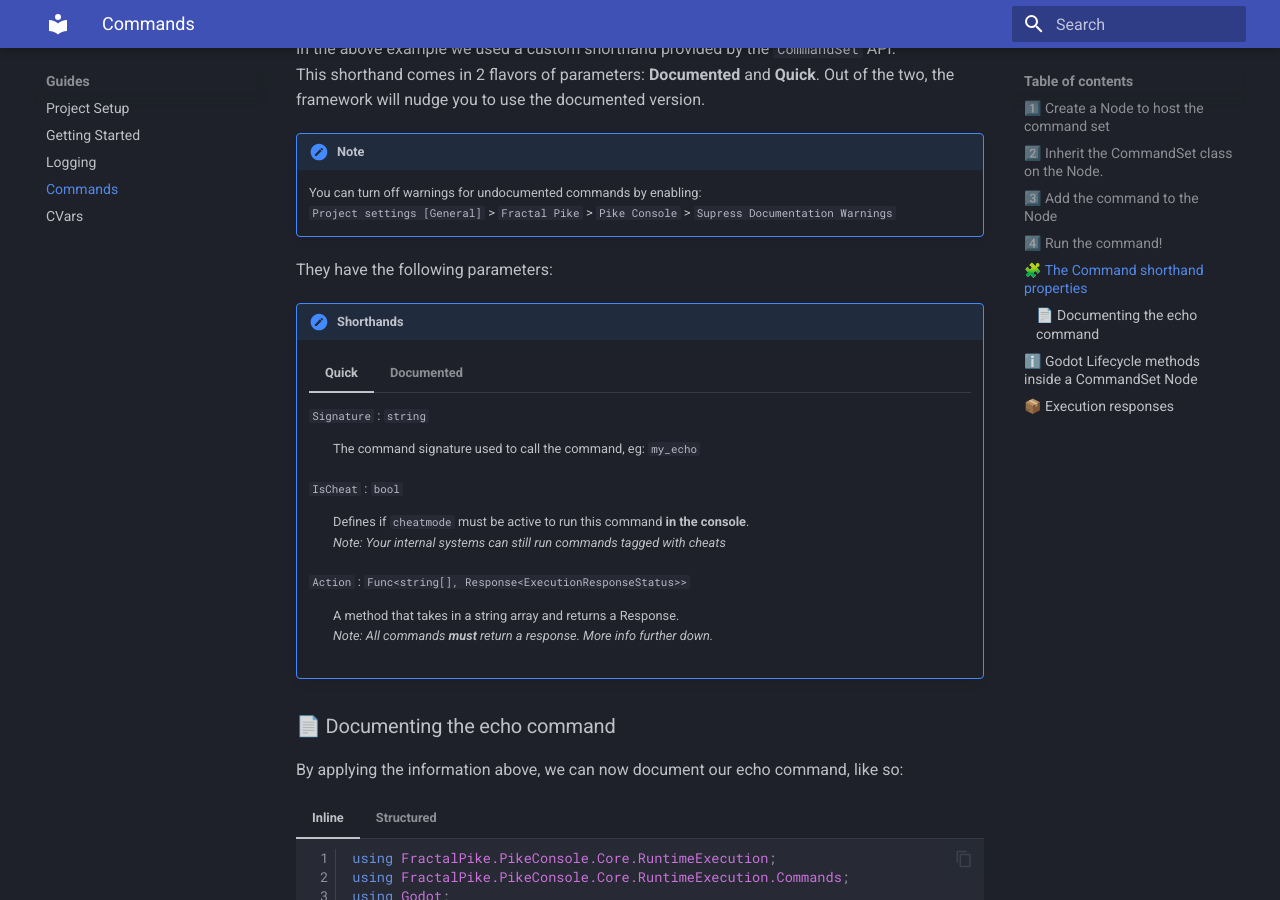
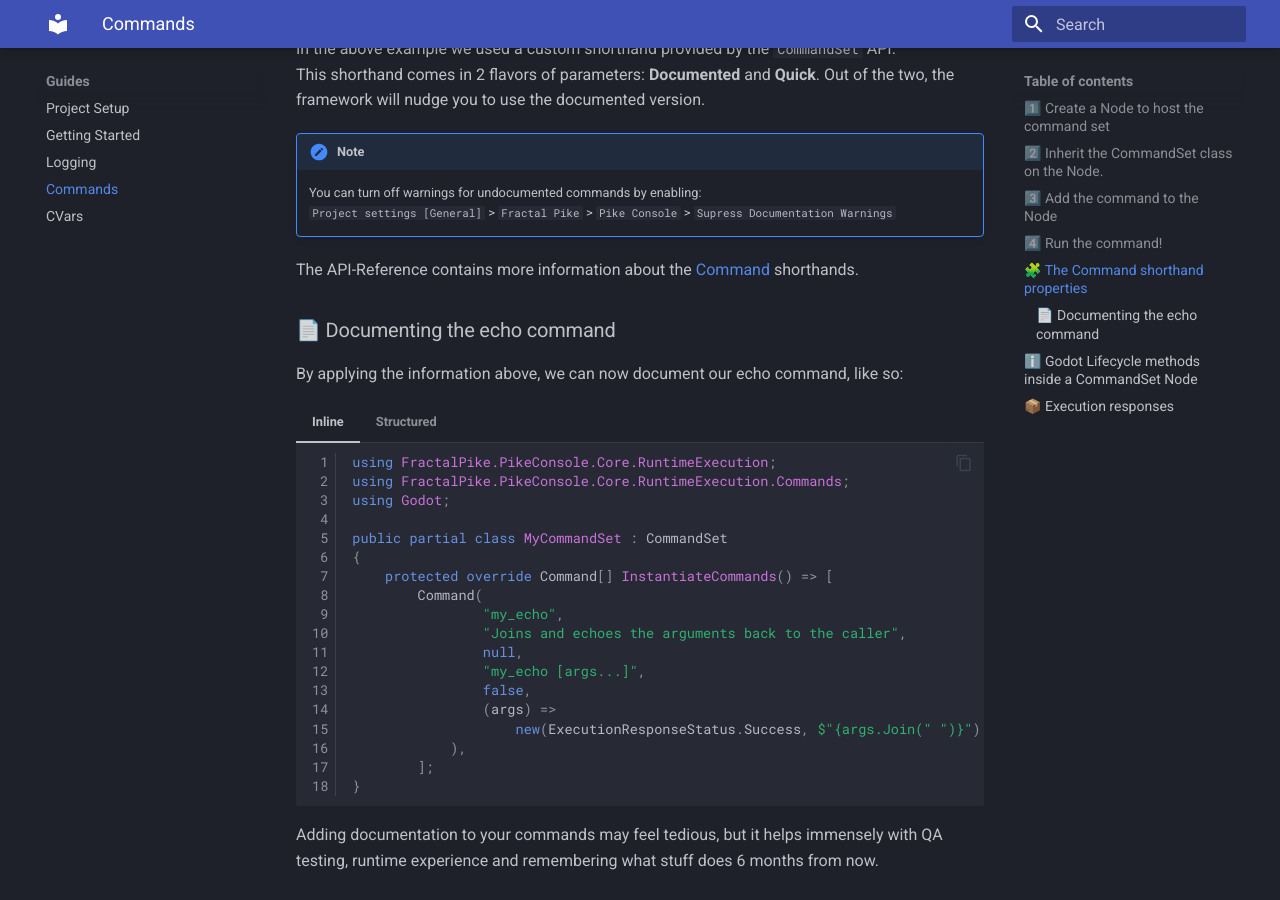
Before and after one commit to VonRiddarn/PikeConsole, an MkDocs documentation site: the page built from docs/guides/commands.md, in a window 1280 px wide and 900 px high, scrolled down 2654 px. Built offline with MkDocs 1.6.1 and Material for MkDocs 9.7.7, drawn with Linux system fonts in a browser that asks for light colours.

Commit message:
docs: reduce cognitive overhead for the reader by putting properties inside an accordion. Also add deep API reference instead of duplicating information

```diff
--- a/docs/guides/commands.md
+++ b/docs/guides/commands.md
@@ -141,48 +141,7 @@
 `Project settings [General]` > `Fractal Pike` > `Pike Console` > `Supress Documentation Warnings`
 ///
 
-They have the following parameters:
-
-/// note | Shorthands
-
-=== "Quick"
-	`Signature` : `string`
-	: The command signature used to call the command, eg: `my_echo`
-
-	`IsCheat` : `bool`
-	: Defines if `cheatmode` must be active to run this command **in the console**.
-	_Note: Your internal systems can still run commands tagged with cheats_
-
-	`Action` : `Func<string[], Response<ExecutionResponseStatus>>`
-	: A method that takes in a string array and returns a Response.
-	_Note: All commands **must** return a response. More info further down._
-
-=== "Documented"
-	`Signature` : `string`
-	: The command signature used to call the command, eg: `my_echo`
-
-	`ShortDesc` : `string`
-	: A summary description of the command, preferably a one-liner.
-	EG: `Joins and echoes the arguments back to the caller`
-	This is used by the _help parser_.
-
-	`LongDesc` : `string?`
-	: An optional longer (multi-line) description of the command providing more context.
-	This is used by the _help parser_.
-
-	`Usage` : `string`
-	: Usage instructions for the command.
-	EG: `my_echo [args...]`
-	This is used by the _help parser_.
-
-	`IsCheat` : `bool`
-	: Defines if `cheatmode` must be active to run this command **in the console**.
-	_Note: Your internal systems can still run commands tagged with cheats_
-
-	`Action` : `Func<string[], Response<ExecutionResponseStatus>>`
-	: A method that takes in a string array and returns a Response.
-	_Note: All commands **must** return a response. More info further down._
-///
+The API-Reference contains more information about the [Command](../api/RuntimeExecution/Commands/CommandSet.md#command) shorthands.
 
 ### 📄 Documenting the echo command
 
```
Also changed, not shown: docs/api/RuntimeExecution/Commands/CommandSet.md (+49 -0 lines).
